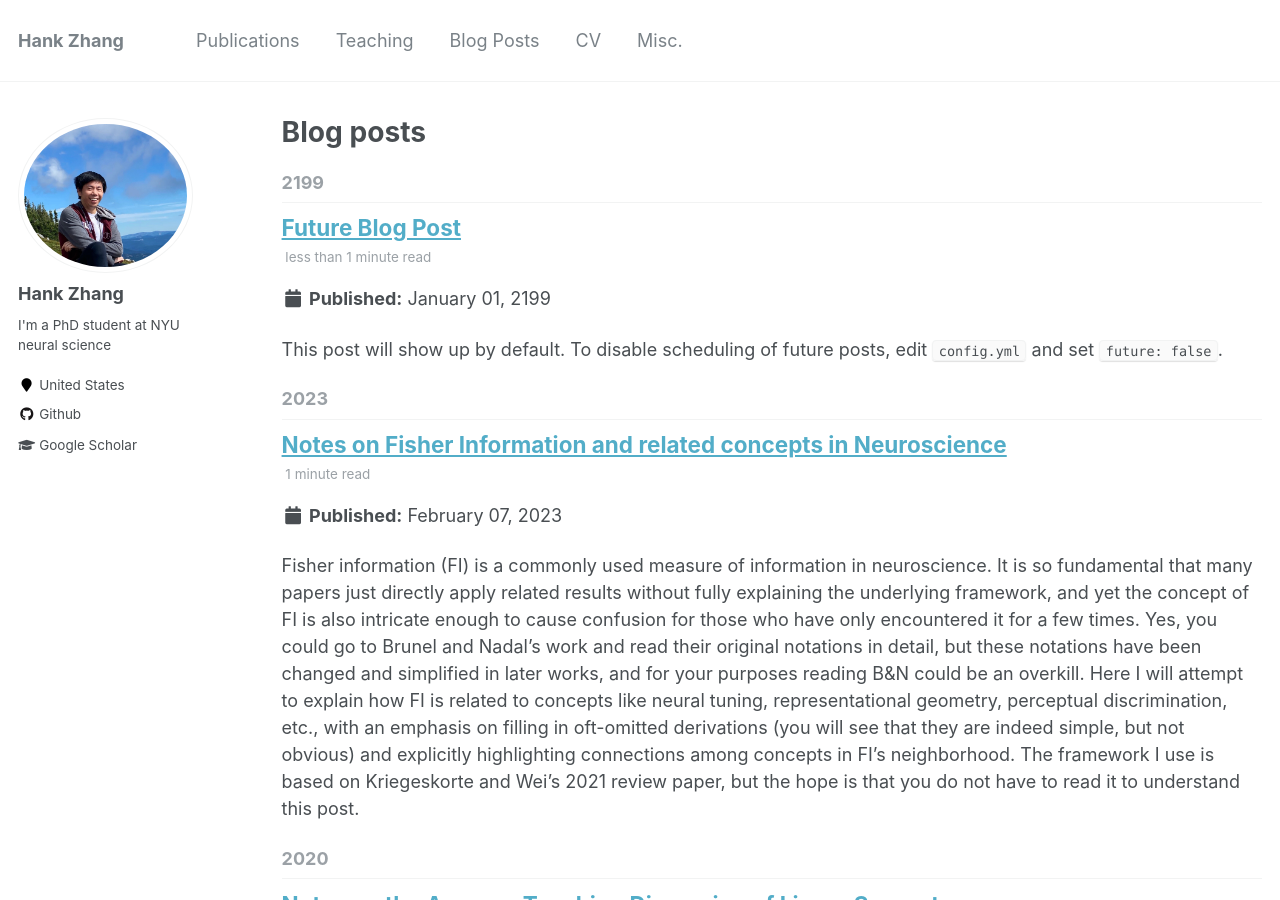
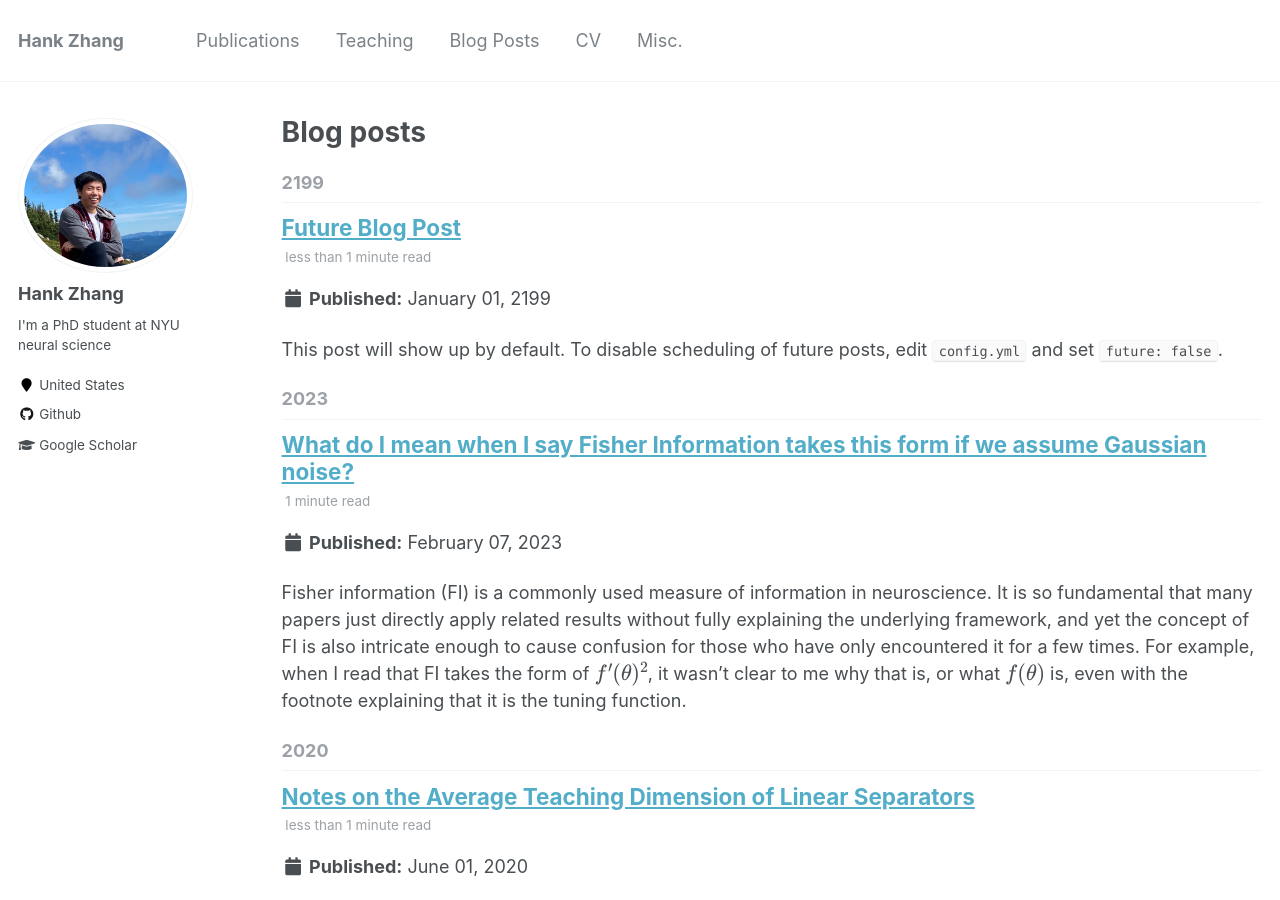
Before and after one commit to hanqizhang/hanqizhang.github.io, a Jekyll site: the page built from _pages/year-archive.html, in a window 1280 px wide and 900 px high. Built offline with Jekyll 4.4.1, drawn with Linux system fonts in a browser that asks for light colours; formulas are drawn with MathJax 3.

Commit message:
Update 2023-02-07-FI.md

```diff
--- a/_posts/2023-02-07-FI.md
+++ b/_posts/2023-02-07-FI.md
@@ -1,5 +1,5 @@
 ---
-title: 'Notes on Fisher Information and related concepts in Neuroscience'
+title: 'What do I mean when I say Fisher Information takes this form if we assume Gaussian noise?'
 date: 2023-02-07
 permalink: /posts/2023/02/blog-post-1/
 tags:
@@ -8,9 +8,10 @@ tags:
   - neural representation
 ---
 
-Fisher information (FI) is a commonly used measure of information in neuroscience. It is so fundamental that many papers just directly apply related results without fully explaining the underlying framework, and yet the concept of FI is also intricate enough to cause confusion for those who have only encountered it for a few times. Yes, you could go to Brunel and Nadal's work and read their original notations in detail, but these notations have been changed and simplified in later works, and for your purposes reading B&N could be an overkill. Here I will attempt to explain how FI is related to concepts like neural tuning, representational geometry, perceptual discrimination, etc., with an emphasis on filling in oft-omitted derivations (you will see that they are indeed simple, but not obvious) and explicitly highlighting connections among concepts in FI's neighborhood. The framework I use is based on Kriegeskorte and Wei's 2021 review paper, but the hope is that you do not have to read it to understand this post.
+Fisher information (FI) is a commonly used measure of information in neuroscience. It is so fundamental that many papers just directly apply related results without fully explaining the underlying framework, and yet the concept of FI is also intricate enough to cause confusion for those who have only encountered it for a few times. For example, when I read that FI takes the form of $f'(\theta)^2$, it wasn't clear to me why that is, or what $f(\theta)$ is, even with the footnote explaining that it is the tuning function.
 
-(Work in progress. To be continued...)
+Here I will explain what it means when someone says that $J(\theta) = f'(\theta)$ if noise is Gaussian or that $J(\theta) = f'(\theta)^2 / f(\theta)$ when Poisson spiking is assumed. On the way, I will also attempt to explain in simple words and illustrations how FI is related to concepts like neural tuning, representational geometry, perceptual discrimination, etc. The framework I use is based on Kriegeskorte and Wei's 2021 review paper, but the hope is that you do not need it to understand this post.
+
 
 Fisher Information (FI) is defined as the expected precision of (an estimator of) stimulus $\theta$, and is formally expressed as:
 \begin{align}
@@ -34,8 +35,17 @@ When $p(r|\theta)$ is Gaussian,
             &= -\mathbb{E}_{r|\theta}[\frac{d^2}{d\theta^2}(\frac{rf(\theta)}{\sigma^2}-\frac{f(\theta)^2}{2\sigma^2})] \
             &= -\mathbb{E}_{r|\theta}[\frac{rf''(\theta)}{\sigma^2}-(\frac{2f(\theta)f'(\theta)}{2\sigma^2})'] \
             &= -\mathbb{E}_{r|\theta}[\frac{rf''(\theta)}{\sigma^2}-\frac{f'(\theta)^2}{\sigma^2}-\frac{f(\theta)f''(\theta)}{\sigma^2}] \
-            &\text{since\ } -\mathbb{E}_{r|\theta}(r) = f(\theta)\
             &= -\mathbb{E}[-\frac{1}{\sigma^2}f'(\theta)^2]\
-  \text{assuming variance is 1}\
   J(\theta) &= f'(\theta)^2
 \end{align}
+
+(7) to (8) is because $\mathbb{E}_{r|\theta}(r) = f(\theta)$. (8) to (9) is because we assume $\sigma = 1$.
+
+Proof for (3) follows the same procedure. If $p(r|\theta)$ is Poisson,
+\begin{align}
+  \log p(r|\theta) = \log \frac{f(\theta)^re^{-f(\theta)}}{r!} = r\log f(\theta) - f(\theta) - \log r! \
+  J(\theta) &= -\mathbb{E}_{r|\theta}[r(\frac{f'(\theta)}{f(\theta)})'-f''(\theta)]\
+            &= -\mathbb{E}_{r|\theta}[r \frac{f''(\theta)f(\theta)-f'(\theta)^2}{f(\theta)^2}-f''(\theta)] \
+            &= -[f''(\theta)-\frac{f'(\theta)^2}{f(\theta)}-f'(\theta)] \
+  J(\theta) &= \frac{f'(\theta)^2}{f(\theta)}
+\end{align}
```
